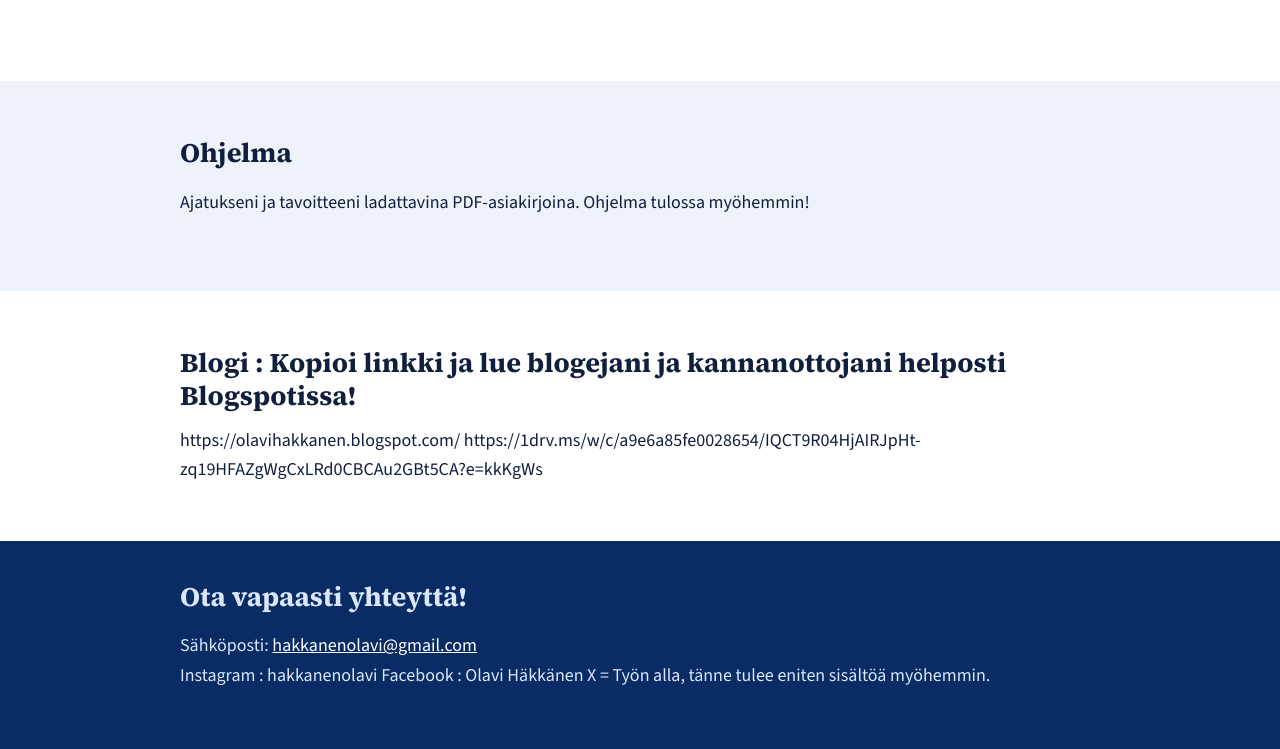
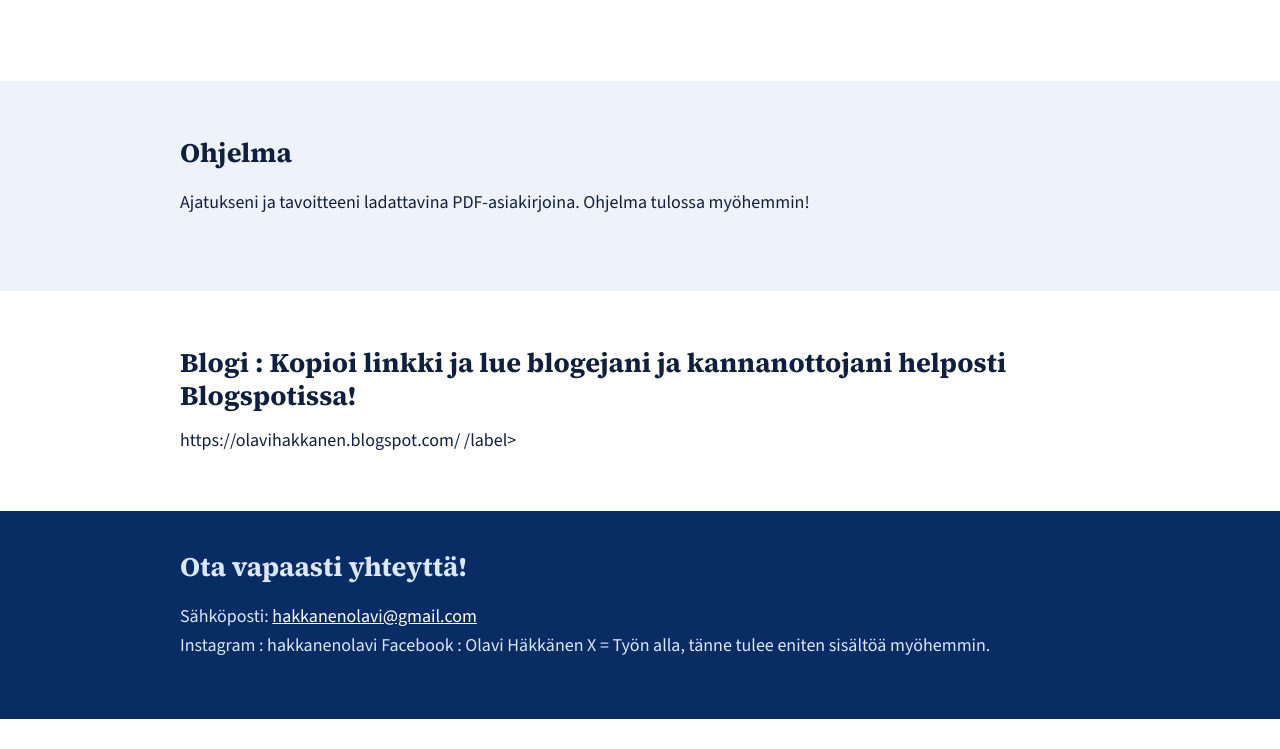
Before and after one commit to olavihakkanen/index.html, a plain HTML site: page index.html in a window 1280 px wide. Shown: the part 2067-2816 px from the top of the page. After the commit the page ends 2786 px from the top, so only its background shows below. Drawn offline with nearby package versions, Linux system fonts and the light colour scheme.

Commit message:
Update index.html

```diff
--- a/index.html
+++ b/index.html
@@ -82,7 +82,7 @@ Minulle politiikka ei ole pelkkää puhetta. Se on tulevaisuuden päättämistä
  <label> https://olavihakkanen.blogspot.com/ </label>
 
 
- <label>https://1drv.ms/w/c/a9e6a85fe0028654/IQCT9R04HjAIRJpHt-zq19HFAZgWgCxLRd0CBCAu2GBt5CA?e=kkKgWs</label>
+ <label>/label>
 <div id="editor" hidden>
 <form id="form"><label>Otsikko<input id="t" required maxlength="140"></label>
 <label>Teksti (jätä tyhjä rivi kappaleiden väliin)<textarea id="b" rows="7" required></textarea></label>
```
